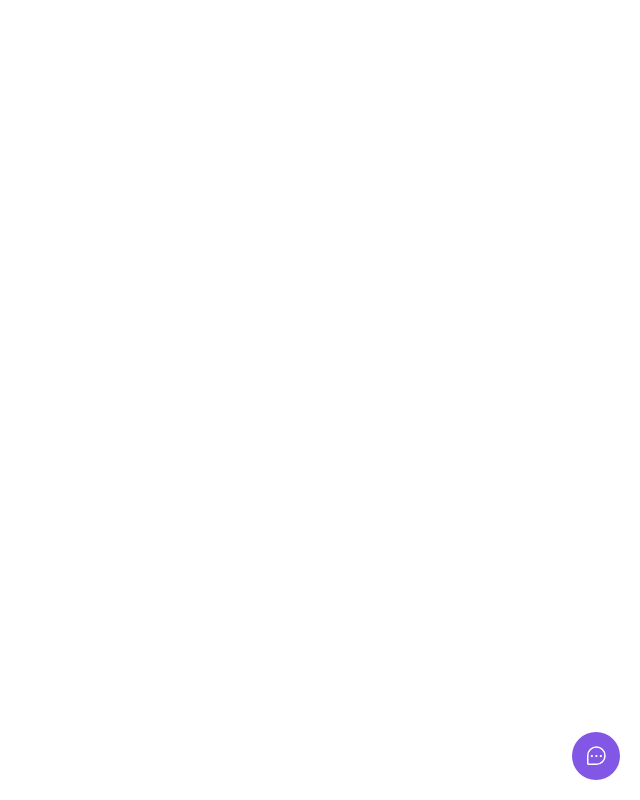
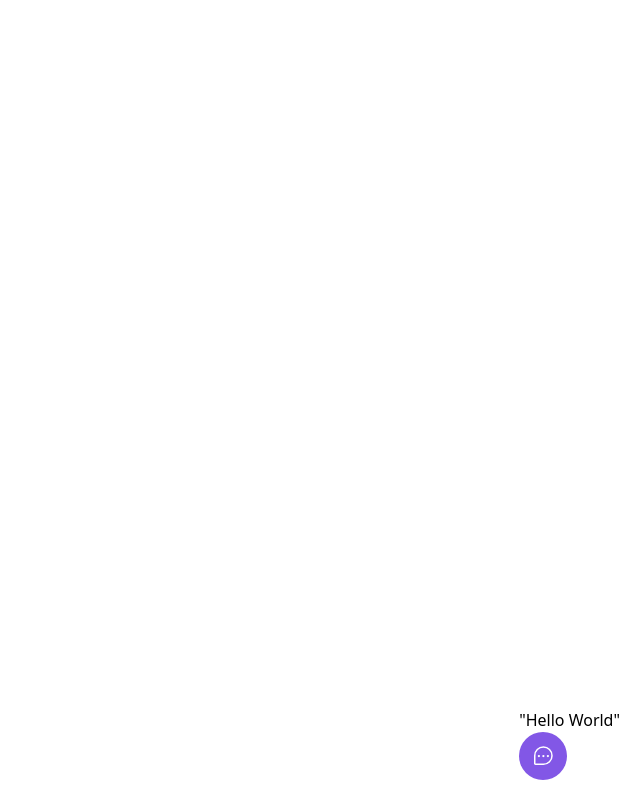
Before and after one commit to marques-gabriel/feedget, a React (Vite) app in the folder web/: page / in a window 1280 px wide. Both pictures are taken after a click on the button "Feedback". Shown: the whole page, without its empty margins (640-1280 px from the left). Built offline with nearby package versions, Linux system fonts and the light colour scheme.

Commit message:
Widget state

```diff
--- a/web/src/components/Widget.tsx
+++ b/web/src/components/Widget.tsx
@@ -1,9 +1,20 @@
 import { ChatTeardropDots } from 'phosphor-react'
+import { useState } from 'react'
 
 export function Widget() {
+
+    const [isWidgetOpen, setWidgetOpen] = useState(false)
+
+    function toggleWidgetVisibility() {
+        setWidgetOpen(!isWidgetOpen)
+    }
+
     return (
         <div className="absolute bottom-5 right-5">
-            <button className="bg-brand-500 rounded-full px-3 h-12 text-white flex items-center group">
+
+            {isWidgetOpen &&  <p>"Hello World"</p>}
+
+            <button onClick={toggleWidgetVisibility} className="bg-brand-500 rounded-full px-3 h-12 text-white flex items-center group">
                 <ChatTeardropDots className="w-6 h-6" />
 
                 <span className="max-w-0 overflow-hidden group-hover:max-w-xs transition-all duration-500 ease-linear">
```
